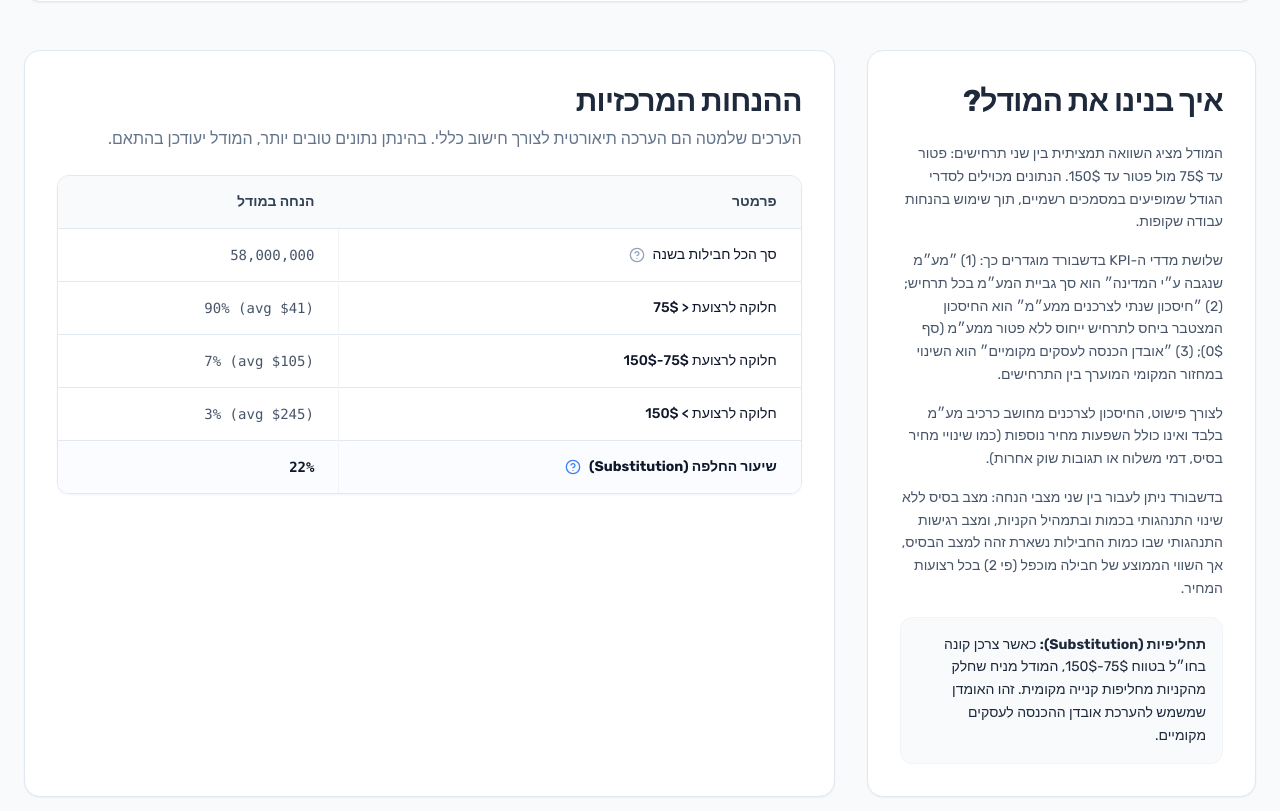
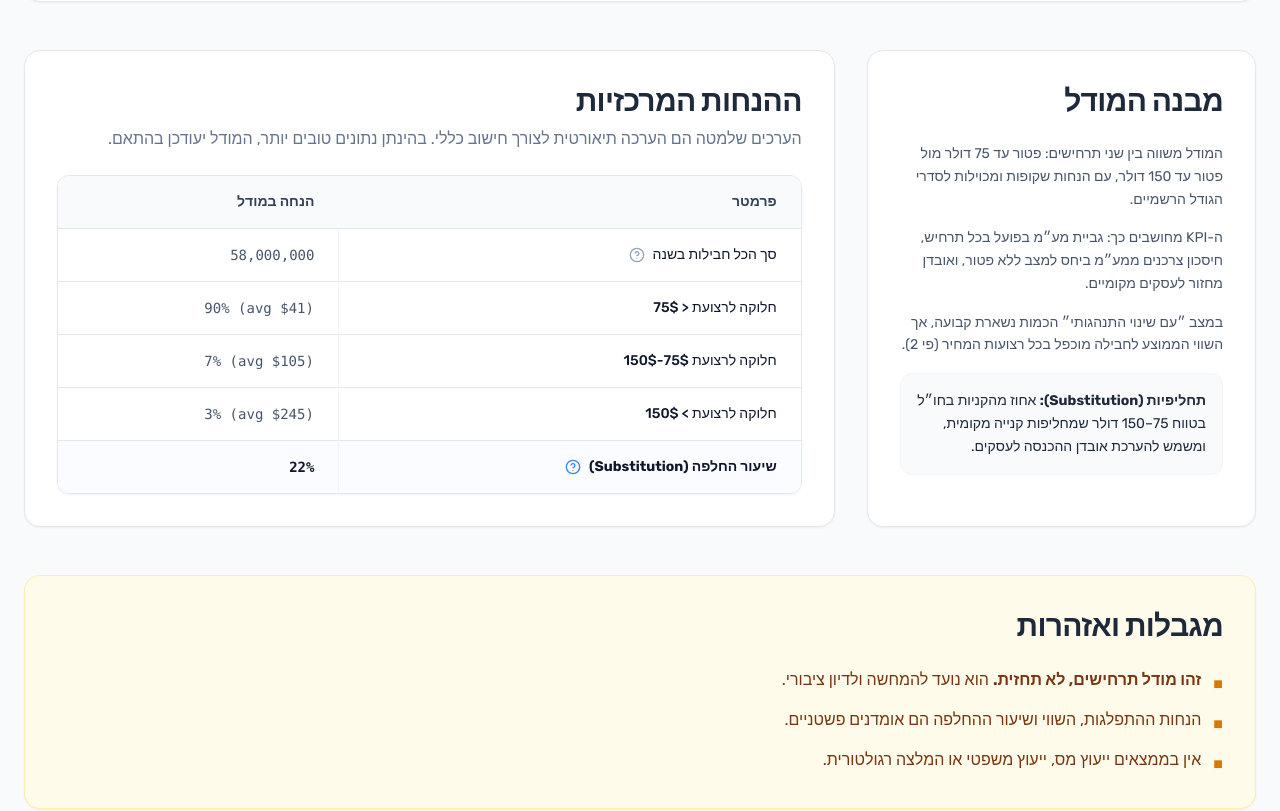
Before and after one commit to sinayblumin/75vs150, a Next.js app: page /methodology in a window 1280 px wide. Shown: the part 1197-2008 px from the top of the page. Built offline with nearby package versions, Linux system fonts and the light colour scheme; a web font is replaced by a local one.

Commit message:
feat: Add methodology page.

```diff
--- a/app/methodology/page.tsx
+++ b/app/methodology/page.tsx
@@ -140,29 +140,19 @@
 
             <div className="grid grid-cols-1 lg:grid-cols-3 gap-8">
                 <section className="bg-white p-8 rounded-2xl shadow-sm border border-slate-200 lg:col-span-1">
-                    <SectionHeading title="איך בנינו את המודל?" />
+                    <SectionHeading title="מבנה המודל" />
                     <div className="text-slate-600 leading-relaxed text-sm space-y-4">
                         <p>
-                            המודל מציג השוואה תמציתית בין שני תרחישים: פטור עד 75$ מול פטור עד 150$.
-                            הנתונים מכוילים לסדרי הגודל שמופיעים במסמכים רשמיים, תוך שימוש בהנחות עבודה שקופות.
+                            המודל משווה בין שני תרחישים: פטור עד 75 דולר מול פטור עד 150 דולר, עם הנחות שקופות ומכוילות לסדרי הגודל הרשמיים.
                         </p>
                         <p>
-                            שלושת מדדי ה-KPI בדשבורד מוגדרים כך: (1) ״מע״מ שנגבה ע״י המדינה״ הוא סך גביית המע״מ בכל תרחיש;
-                            (2) ״חיסכון שנתי לצרכנים ממע״מ״ הוא החיסכון המצטבר ביחס לתרחיש ייחוס ללא פטור ממע״מ (סף 0$);
-                            (3) ״אובדן הכנסה לעסקים מקומיים״ הוא השינוי במחזור המקומי המוערך בין התרחישים.
+                            ה-KPI מחושבים כך: גביית מע״מ בפועל בכל תרחיש, חיסכון צרכנים ממע״מ ביחס למצב ללא פטור, ואובדן מחזור לעסקים מקומיים.
                         </p>
                         <p>
-                            לצורך פישוט, החיסכון לצרכנים מחושב כרכיב מע״מ בלבד ואינו כולל השפעות מחיר נוספות
-                            (כמו שינויי מחיר בסיס, דמי משלוח או תגובות שוק אחרות).
-                        </p>
-                        <p>
-                            בדשבורד ניתן לעבור בין שני מצבי הנחה: מצב בסיס ללא שינוי התנהגותי בכמות ובתמהיל הקניות,
-                            ומצב רגישות התנהגותי שבו כמות החבילות נשארת זהה למצב הבסיס,
-                            אך השווי הממוצע של חבילה מוכפל (פי 2) בכל רצועות המחיר.
+                            במצב ״עם שינוי התנהגותי״ הכמות נשארת קבועה, אך השווי הממוצע לחבילה מוכפל בכל רצועות המחיר (פי 2).
                         </p>
                         <div className="bg-slate-50 p-4 border border-slate-100 text-slate-800 rounded-xl">
-                            <strong>תחליפיות (Substitution):</strong> כאשר צרכן קונה בחו״ל בטווח 75$-150$, המודל מניח שחלק מהקניות
-                            מחליפות קנייה מקומית. זהו האומדן שמשמש להערכת אובדן ההכנסה לעסקים מקומיים.
+                            <strong>תחליפיות (Substitution):</strong> אחוז מהקניות בחו״ל בטווח 75–150 דולר שמחליפות קנייה מקומית, ומשמש להערכת אובדן ההכנסה לעסקים.
                         </div>
                     </div>
                 </section>
```
